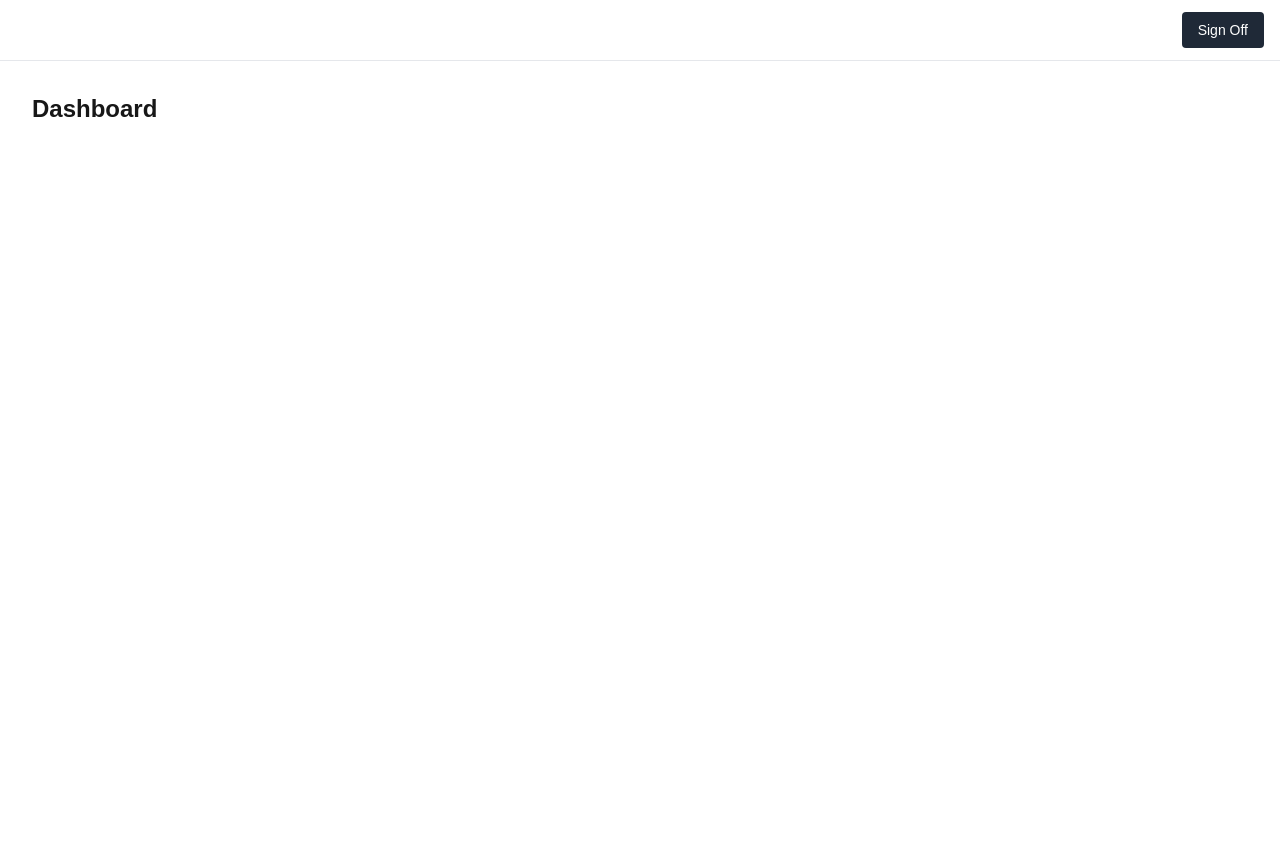
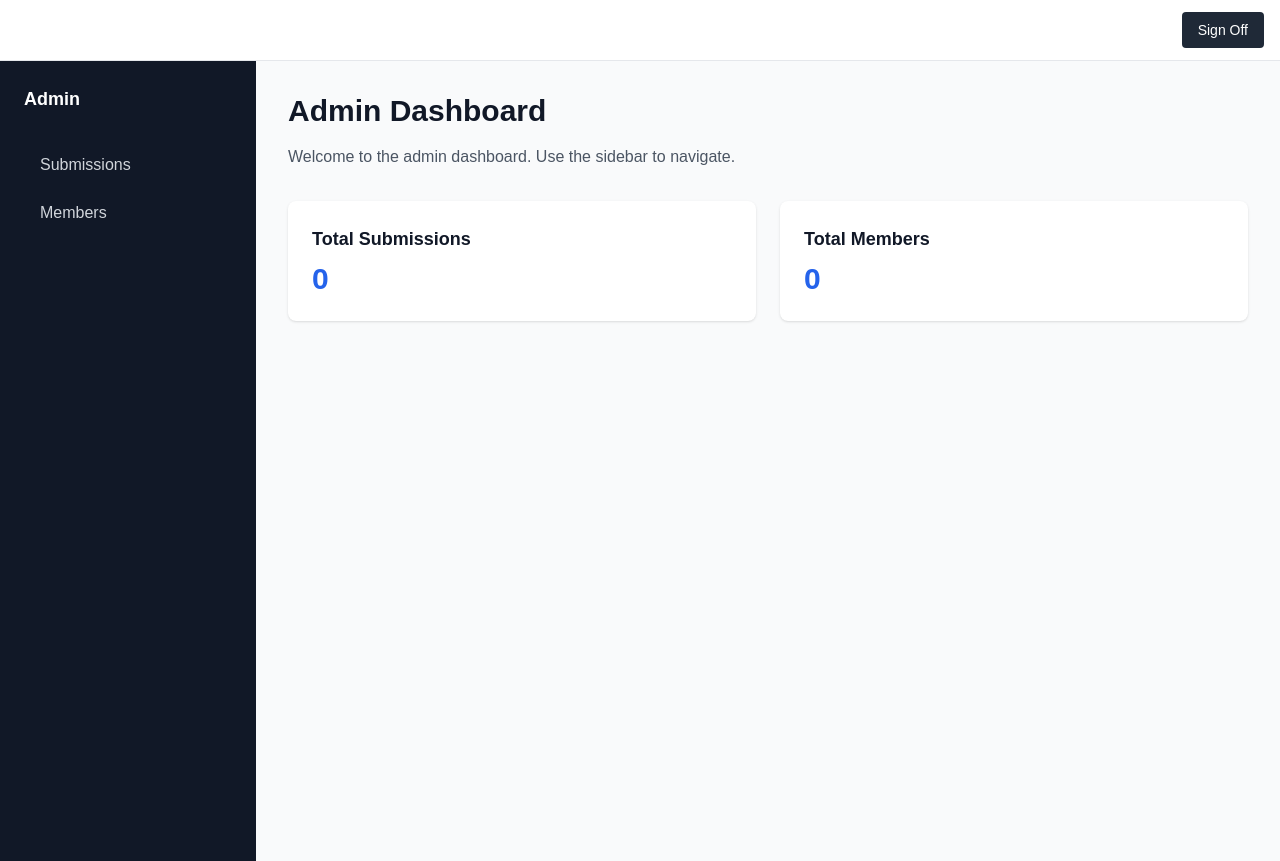
Before and after one commit to ChrisMcGonagle/golf-app, a Next.js app: page /dashboard in a window 1280 px wide. Before the commit the page ends 800 px from the top, so only its background shows below. Built offline with nearby package versions, Linux system fonts and the light colour scheme.

Commit message:
PBI-005: Admin Dashboard Layout (sidebar, shell, placeholder pages)

```diff
--- /dev/null
+++ b/app/(authenticated)/dashboard/layout.tsx
@@ -0,0 +1,14 @@
+import DashboardSidebar from "@/components/DashboardSidebar";
+
+export default function DashboardLayout({
+  children,
+}: {
+  children: React.ReactNode;
+}) {
+  return (
+    <div className="flex min-h-screen bg-gray-50">
+      <DashboardSidebar />
+      <main className="flex-1 p-8">{children}</main>
+    </div>
+  );
+}
--- /dev/null
+++ b/app/(authenticated)/dashboard/members/page.tsx
@@ -0,0 +1,8 @@
+export default function MembersPage() {
+  return (
+    <div>
+      <h1 className="text-3xl font-bold text-gray-900 mb-4">Members</h1>
+      <p className="text-gray-600">Members content coming soon</p>
+    </div>
+  );
+}
--- a/app/(authenticated)/dashboard/page.tsx
+++ b/app/(authenticated)/dashboard/page.tsx
@@ -1,7 +1,20 @@
 export default function DashboardPage() {
   return (
-    <div className="p-8">
-      <h1 className="text-2xl font-bold">Dashboard</h1>
+    <div>
+      <h1 className="text-3xl font-bold text-gray-900 mb-4">Admin Dashboard</h1>
+      <p className="text-gray-600 mb-8">
+        Welcome to the admin dashboard. Use the sidebar to navigate.
+      </p>
+      <div className="grid grid-cols-1 md:grid-cols-2 gap-6">
+        <div className="bg-white rounded-lg shadow p-6">
+          <h2 className="text-lg font-semibold text-gray-900">Total Submissions</h2>
+          <p className="text-3xl font-bold text-blue-600 mt-2">0</p>
+        </div>
+        <div className="bg-white rounded-lg shadow p-6">
+          <h2 className="text-lg font-semibold text-gray-900">Total Members</h2>
+          <p className="text-3xl font-bold text-blue-600 mt-2">0</p>
+        </div>
+      </div>
     </div>
   );
 }
--- /dev/null
+++ b/app/(authenticated)/dashboard/submissions/page.tsx
@@ -0,0 +1,8 @@
+export default function SubmissionsPage() {
+  return (
+    <div>
+      <h1 className="text-3xl font-bold text-gray-900 mb-4">Submissions</h1>
+      <p className="text-gray-600">Submissions content coming soon</p>
+    </div>
+  );
+}
--- /dev/null
+++ b/components/DashboardSidebar.tsx
@@ -0,0 +1,40 @@
+"use client";
+
+import { usePathname } from "next/navigation";
+import Link from "next/link";
+
+export default function DashboardSidebar() {
+  const pathname = usePathname();
+
+  const navLinks = [
+    { href: "/dashboard/submissions", label: "Submissions" },
+    { href: "/dashboard/members", label: "Members" },
+  ];
+
+  return (
+    <aside className="w-64 bg-gray-900 text-white min-h-screen">
+      <nav className="flex flex-col p-6">
+        <h2 className="text-lg font-bold mb-8">Admin</h2>
+        <ul className="space-y-2">
+          {navLinks.map((link) => {
+            const isActive = pathname === link.href;
+            return (
+              <li key={link.href}>
+                <Link
+                  href={link.href}
+                  className={`block px-4 py-2 rounded transition-colors ${
+                    isActive
+                      ? "bg-blue-600 text-white"
+                      : "text-gray-300 hover:bg-gray-800"
+                  }`}
+                >
+                  {link.label}
+                </Link>
+              </li>
+            );
+          })}
+        </ul>
+      </nav>
+    </aside>
+  );
+}
```
